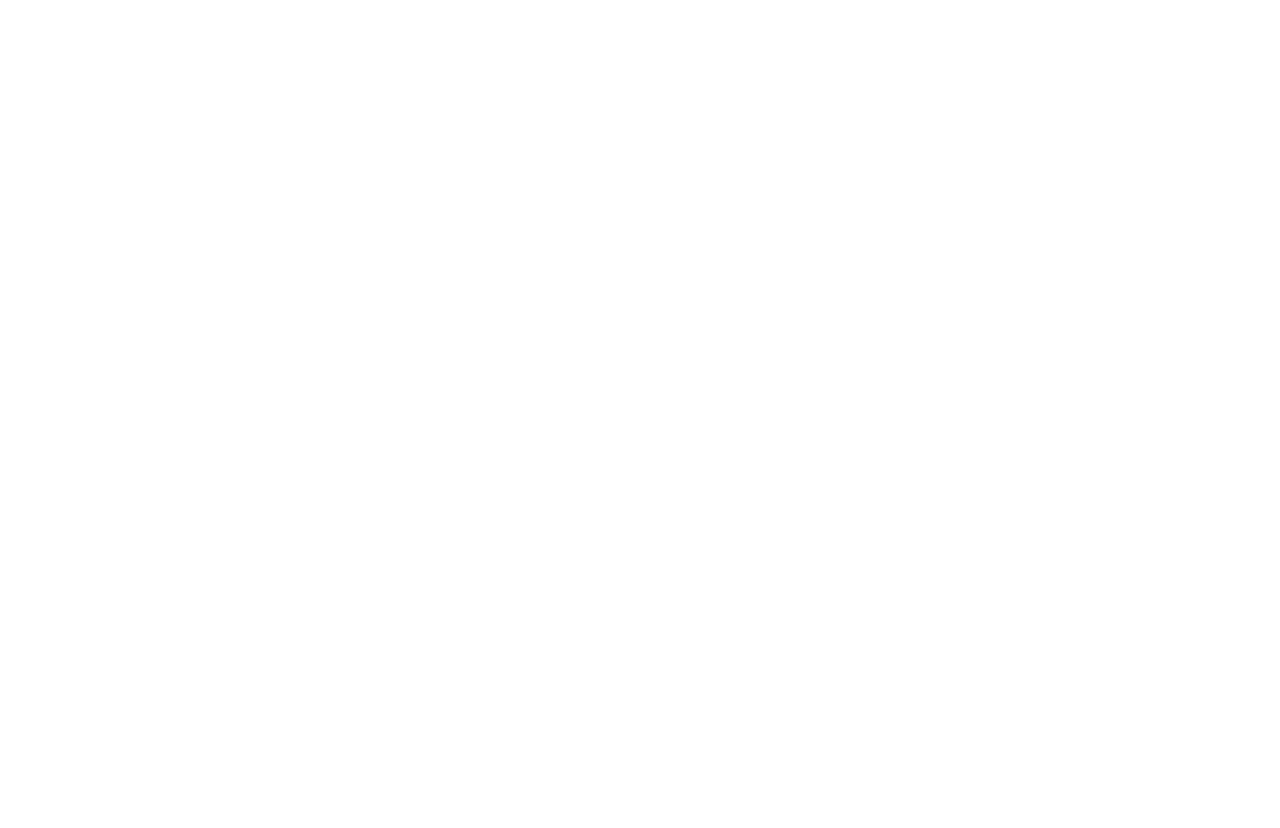
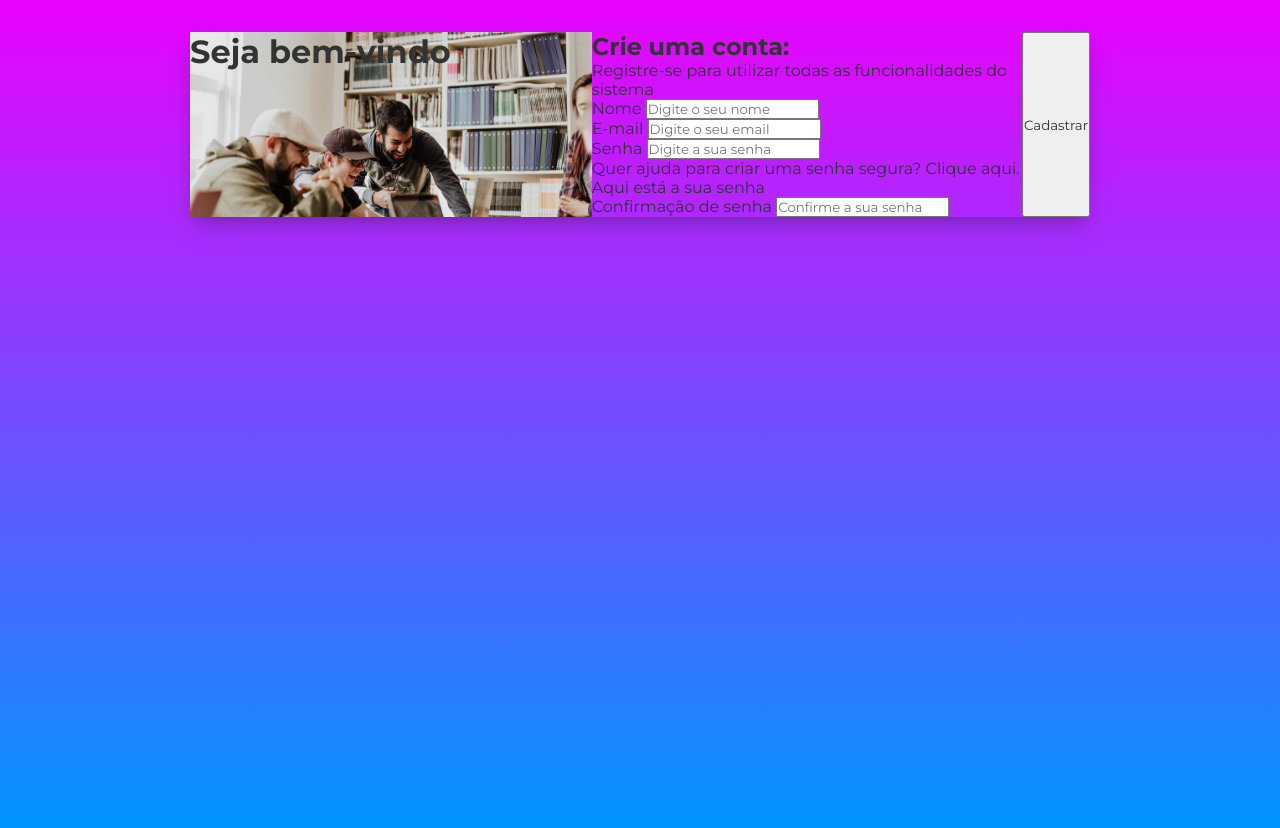
Before and after one commit to rlucasorsi/password-generator-js, a plain HTML site: page index.html in a window 1280 px wide. Before the commit the page ends 800 px from the top, so only its background shows below. Drawn offline with Linux system fonts and the light colour scheme.

Commit message:
initial css

```diff
--- a/css/style.css
+++ b/css/style.css
@@ -5,3 +5,33 @@
   box-sizing: border-box;
   color: #333;
 }
+
+html,
+body {
+  height: auto;
+  min-height: 100vh;
+}
+
+html {
+  background: linear-gradient(180deg, #ea02ff 0%, #0097ff 100%);
+}
+
+input:focus {
+  outline: none;
+}
+
+#register-container {
+  max-width: 900px;
+  min-width: 80vh;
+  margin: 2rem auto;
+  display: flex;
+  box-shadow: rgba(50, 50, 93, 0.25) 0px 13px 27px -5px,
+    rgba(0, 0, 0, 0.3) 0px 8px 16px -8px;
+}
+
+#register-banner {
+  background: url("../img/bg-form.jpg");
+  background-size: cover;
+  background-position: center;
+  width: 50%;
+}
--- a/index.html
+++ b/index.html
@@ -14,5 +14,60 @@
     <script src="js/script.js" defer></script>
   </head>
   <body>
+    <div id="register-container">
+      <div id="register-banner">
+        <div id="banner-layer">
+          <h1>Seja bem-vindo</h1>
+        </div>
+      </div>
+      <div id="register-form">
+        <h2>Crie uma conta:</h2>
+        <p>Registre-se para utilizar todas as funcionalidades do sistema</p>
+        <div class="form-control">
+          <label for="name">Nome</label>
+          <input
+            type="text"
+            name="name"
+            id="name"
+            placeholder="Digite o seu nome"
+          />
+        </div>
+        <div class="form-control">
+          <label for="email">E-mail</label>
+          <input
+            type="text"
+            name="email"
+            id="email"
+            placeholder="Digite o seu email"
+          />
+        </div>
+        <div class="form-control">
+          <label for="password">Senha</label>
+          <input
+            type="text"
+            name="password"
+            id="password"
+            placeholder="Digite a sua senha"
+          />
+        </div>
+        <p>
+          Quer ajuda para criar uma senha segura?
+          <span id="generate-password">Clique aqui.</span>
+        </p>
+        <div id="genereted-password">
+            <p>Aqui está a sua senha</p>
+        </div>
+        <div class="form-control">
+          <label for="confirmpassword">Confirmação de senha</label>
+          <input
+            type="text"
+            name="confirmepassword"
+            id="confirmepassword"
+            placeholder="Confirme a sua senha"
+          />
+        </div>
+      </div>
+      <input type="submit" value="Cadastrar" />
+    </div>
   </body>
 </html>
```
